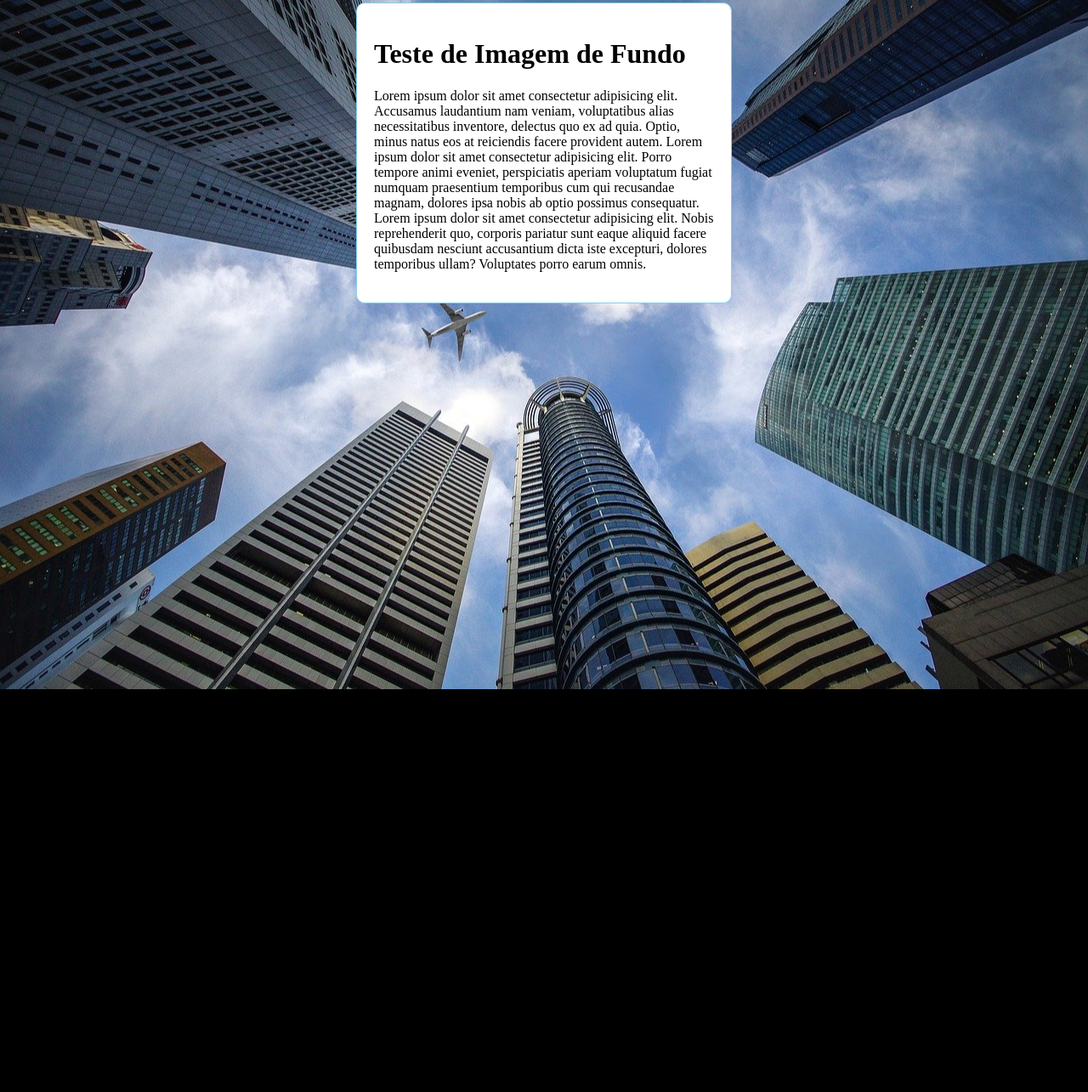
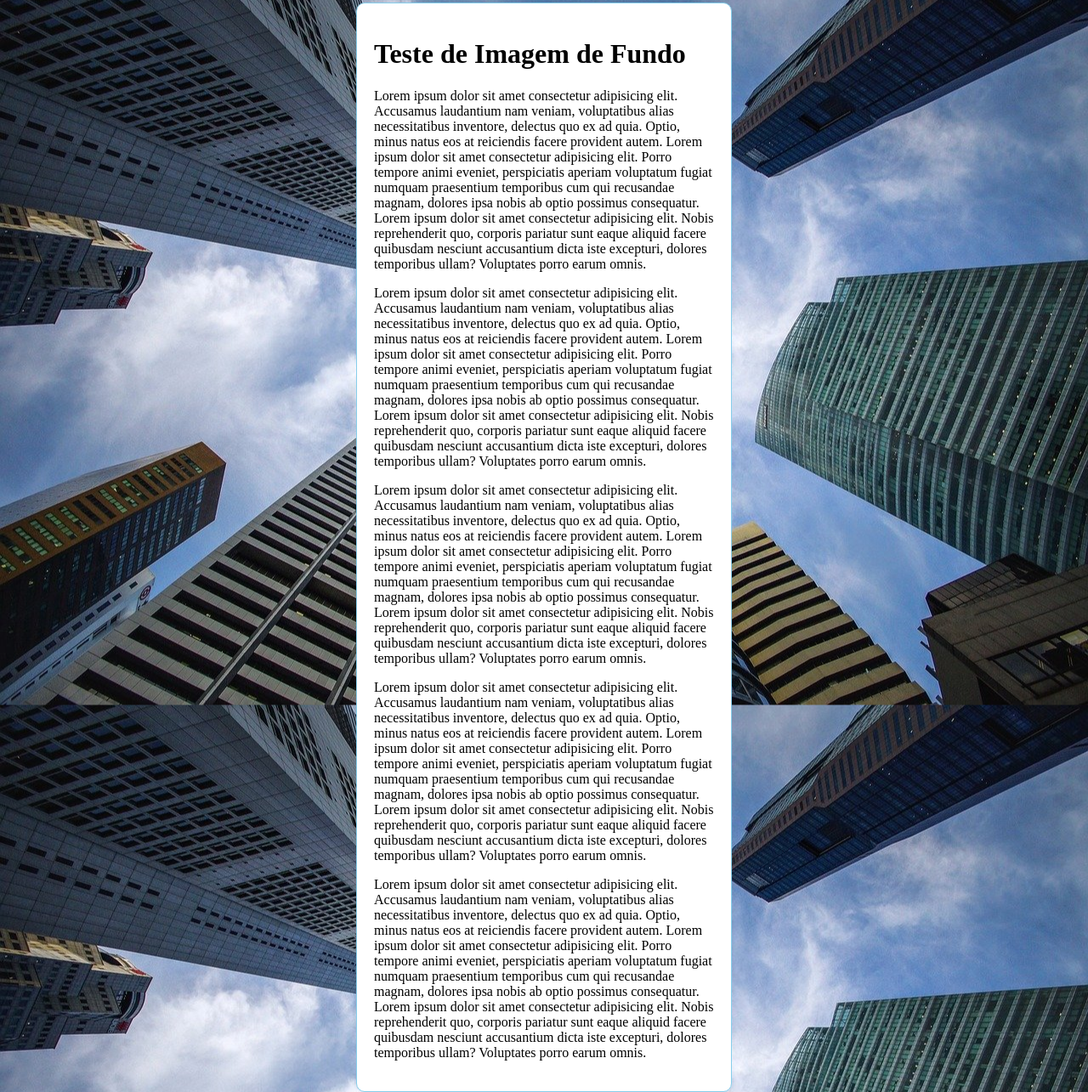
Before and after one commit to pedrozoka141/html-css, a plain HTML site: page modulo3/exercicios/ex022/fundo06.html in a window 1280 px wide. Shown: the part 5-1290 px from the top of the page at 85% size. Before the commit the page ends 816 px from the top, so only its background shows below. Drawn offline with Linux system fonts and the light colour scheme.

Commit message:
Update fundo06.html

```diff
--- a/modulo3/exercicios/ex022/fundo06.html
+++ b/modulo3/exercicios/ex022/fundo06.html
@@ -10,7 +10,7 @@
             background-color: black;
             background-image: url(imagens/wallpaper002.jpg);
             background-position: center center;
-            background-repeat: no-repeat;
+            background-repeat: repeat-y;
             background-size: cover;
         }
         main {
@@ -27,6 +27,10 @@
     <main>
         <h1>Teste de Imagem de Fundo</h1>
         <p>Lorem ipsum dolor sit amet consectetur adipisicing elit. Accusamus laudantium nam veniam, voluptatibus alias necessitatibus inventore, delectus quo ex ad quia. Optio, minus natus eos at reiciendis facere provident autem. Lorem ipsum dolor sit amet consectetur adipisicing elit. Porro tempore animi eveniet, perspiciatis aperiam voluptatum fugiat numquam praesentium temporibus cum qui recusandae magnam, dolores ipsa nobis ab optio possimus consequatur. Lorem ipsum dolor sit amet consectetur adipisicing elit. Nobis reprehenderit quo, corporis pariatur sunt eaque aliquid facere quibusdam nesciunt accusantium dicta iste excepturi, dolores temporibus ullam? Voluptates porro earum omnis.</p>
+        <p>Lorem ipsum dolor sit amet consectetur adipisicing elit. Accusamus laudantium nam veniam, voluptatibus alias necessitatibus inventore, delectus quo ex ad quia. Optio, minus natus eos at reiciendis facere provident autem. Lorem ipsum dolor sit amet consectetur adipisicing elit. Porro tempore animi eveniet, perspiciatis aperiam voluptatum fugiat numquam praesentium temporibus cum qui recusandae magnam, dolores ipsa nobis ab optio possimus consequatur. Lorem ipsum dolor sit amet consectetur adipisicing elit. Nobis reprehenderit quo, corporis pariatur sunt eaque aliquid facere quibusdam nesciunt accusantium dicta iste excepturi, dolores temporibus ullam? Voluptates porro earum omnis.</p>
+        <p>Lorem ipsum dolor sit amet consectetur adipisicing elit. Accusamus laudantium nam veniam, voluptatibus alias necessitatibus inventore, delectus quo ex ad quia. Optio, minus natus eos at reiciendis facere provident autem. Lorem ipsum dolor sit amet consectetur adipisicing elit. Porro tempore animi eveniet, perspiciatis aperiam voluptatum fugiat numquam praesentium temporibus cum qui recusandae magnam, dolores ipsa nobis ab optio possimus consequatur. Lorem ipsum dolor sit amet consectetur adipisicing elit. Nobis reprehenderit quo, corporis pariatur sunt eaque aliquid facere quibusdam nesciunt accusantium dicta iste excepturi, dolores temporibus ullam? Voluptates porro earum omnis.</p>
+        <p>Lorem ipsum dolor sit amet consectetur adipisicing elit. Accusamus laudantium nam veniam, voluptatibus alias necessitatibus inventore, delectus quo ex ad quia. Optio, minus natus eos at reiciendis facere provident autem. Lorem ipsum dolor sit amet consectetur adipisicing elit. Porro tempore animi eveniet, perspiciatis aperiam voluptatum fugiat numquam praesentium temporibus cum qui recusandae magnam, dolores ipsa nobis ab optio possimus consequatur. Lorem ipsum dolor sit amet consectetur adipisicing elit. Nobis reprehenderit quo, corporis pariatur sunt eaque aliquid facere quibusdam nesciunt accusantium dicta iste excepturi, dolores temporibus ullam? Voluptates porro earum omnis.</p>
+        <p>Lorem ipsum dolor sit amet consectetur adipisicing elit. Accusamus laudantium nam veniam, voluptatibus alias necessitatibus inventore, delectus quo ex ad quia. Optio, minus natus eos at reiciendis facere provident autem. Lorem ipsum dolor sit amet consectetur adipisicing elit. Porro tempore animi eveniet, perspiciatis aperiam voluptatum fugiat numquam praesentium temporibus cum qui recusandae magnam, dolores ipsa nobis ab optio possimus consequatur. Lorem ipsum dolor sit amet consectetur adipisicing elit. Nobis reprehenderit quo, corporis pariatur sunt eaque aliquid facere quibusdam nesciunt accusantium dicta iste excepturi, dolores temporibus ullam? Voluptates porro earum omnis.</p>
     </main>
 </body>
 </html>
```
